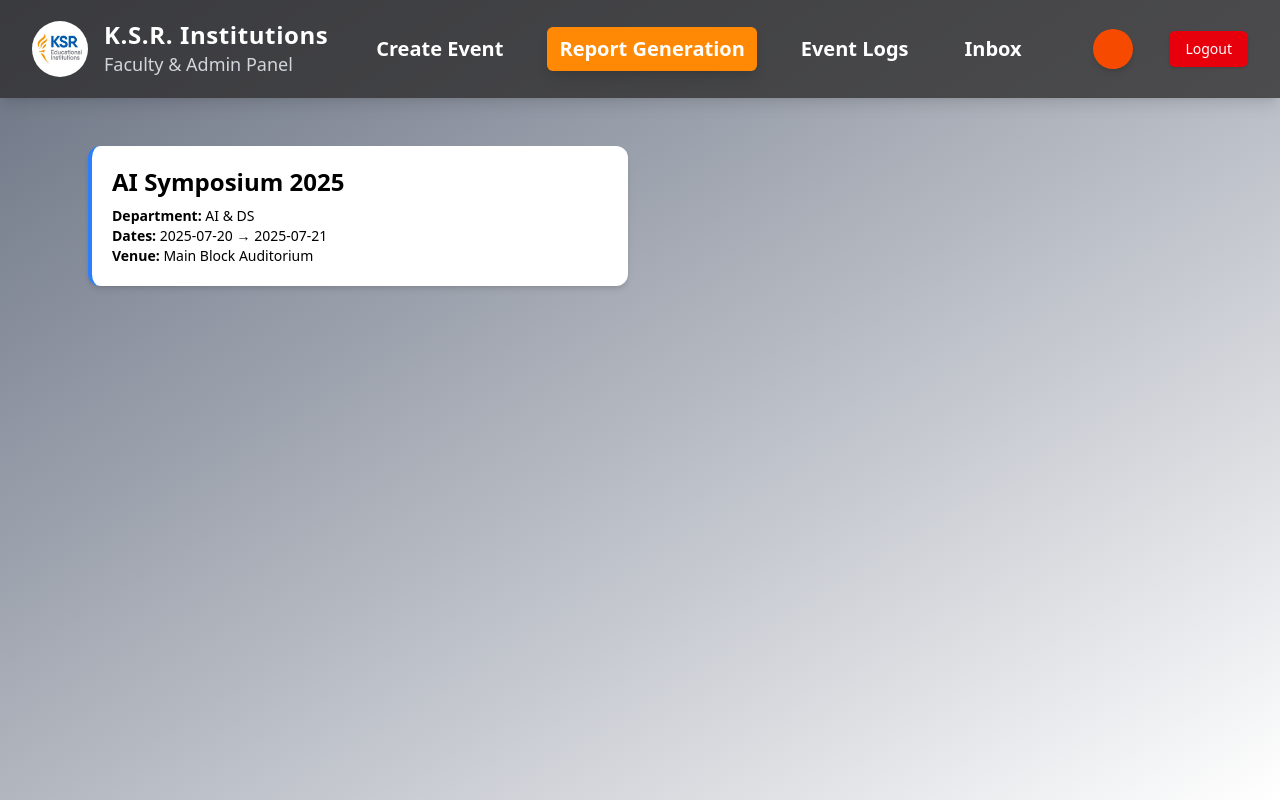
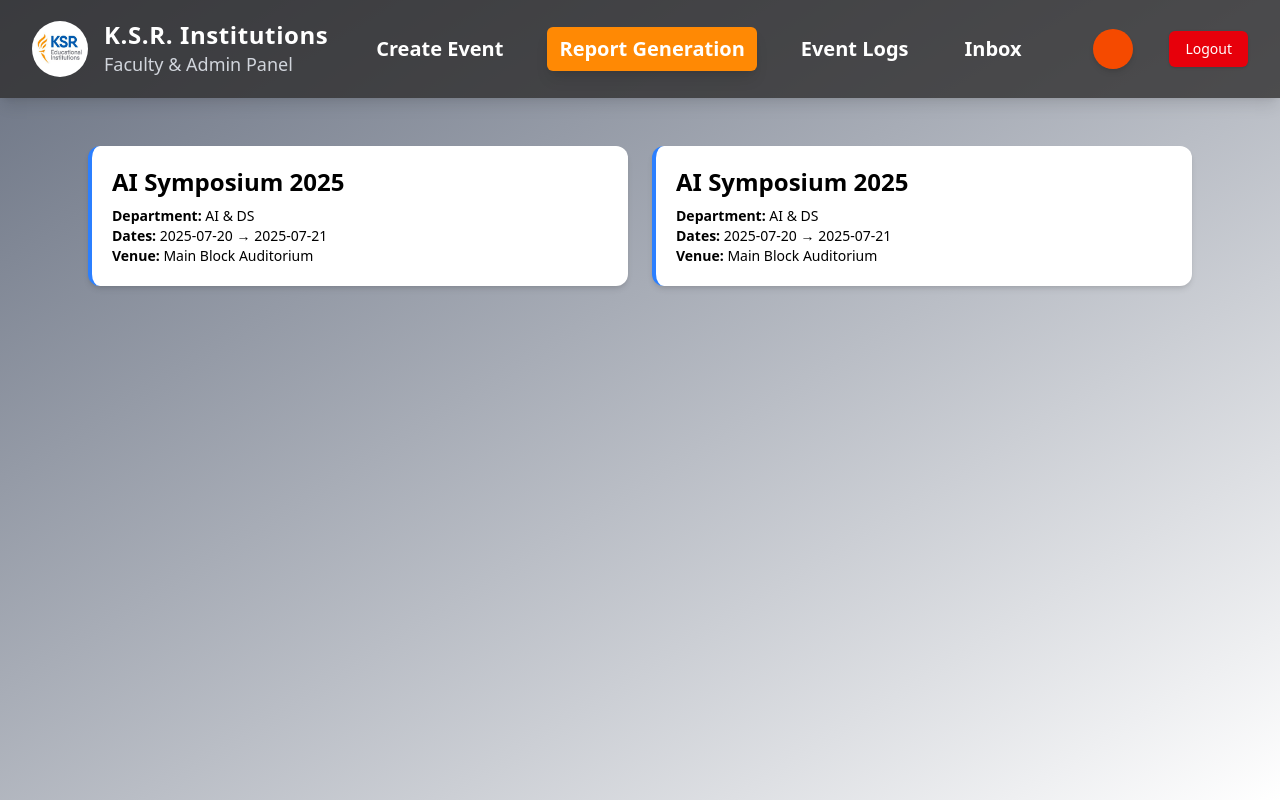
Before and after one commit to Surendar-k/Event_Management_Portal, a React (Vite) app in the folder frontend/: page /report-generation in a window 1280 px wide. Built offline with nearby package versions, Linux system fonts and the light colour scheme.

Commit message:
reportgeneration completed

```diff
--- a/frontend/src/components/Report_Generation/ReportGeneration.jsx
+++ b/frontend/src/components/Report_Generation/ReportGeneration.jsx
@@ -19,6 +19,96 @@ const ReportGeneration = () => {
   const events = [
     {
       id: 1,
+      title: "AI Symposium 2025",
+      institution: "RMD Engineering College",
+      college: "School of Computer Science",
+      department: "AI & DS",
+      leadCoordinator: "Dr. Raj Kumar",
+      facultyCoordinators: ["Prof. Anitha", "Prof. Karthik"],
+      startDate: "2025-07-20",
+      endDate: "2025-07-21",
+      noOfDays: 2,
+      natureOfEvent: "Symposium",
+      venueType: "Auditorium",
+      venue: "Main Block Auditorium",
+      audience: "Students",
+      scope: "National",
+      fundingSource: "College Sponsored",
+      speakers: [
+        {
+          name: "Dr. A.P. Ramesh",
+          designation: "Chief Data Scientist",
+          affiliation: "Infosys",
+          contact: "9876543210",
+          email: "ramesh@infosys.com",
+        },
+      ],
+      estimatedParticipation: {
+        students: 150,
+        faculty: 20,
+        total: 170,
+      },
+      guestServices: {
+        accommodation: "Provided",
+        transportation: "Not Required",
+        dining: "Buffet Lunch & Tea",
+      },
+      technicalSetup: {
+        av: "Projector + Mic",
+        speakers: "2 Surround Speakers",
+        ac: "Central AC",
+        units: 4,
+        materials: "Laptop, Clicker",
+        photography: "Yes",
+        videography: "Yes",
+        lighting: "Standard Lighting",
+        liveStream: "YouTube",
+        additional: "Banner Backdrop",
+      },
+      objectives:
+        "The event aims to bring together industry leaders and students to discuss the latest trends in Artificial Intelligence.",
+      outcomes:
+        "Participants gained exposure to real-world AI applications and improved networking with professionals.",
+      sessionDetails: [
+        {
+          date: "2025-07-20",
+          from: "10:00 AM",
+          to: "11:30 AM",
+          topic: "Ethics in AI",
+          speaker: "Dr. Ramesh",
+        },
+        {
+          date: "2025-07-21",
+          from: "11:45 AM",
+          to: "1:00 PM",
+          topic: "Future of Machine Learning",
+          speaker: "Dr. Ramesh",
+        },
+      ],
+      financialPlanning: [
+        { source: "College Fund", amount: 20000, remarks: "Stage & Setup" },
+        { source: "Department Budget", amount: 10000, remarks: "Guest Gifts" },
+      ],
+      foodTravel: [
+        {
+          date: "2025-07-20",
+          mealType: "Lunch",
+          menu: "Rice, Curry, Sweets, Juice",
+          servedAt: "Seminar Hall",
+          note: "Pure Veg Only",
+        },
+      ],
+      checklist: [
+        "Event Agenda Finalized",
+        "Guest Invitations Sent",
+        "Flex Banners Installed",
+        "AV Equipment Setup",
+        "Certificates Prepared",
+      ],
+      // removed static images from initial data
+    },
+     {
+      id: 2,
       title: "AI Symposium 2025",
       institution: "RMD Engineering College",
       college: "School of Computer Science",
```
